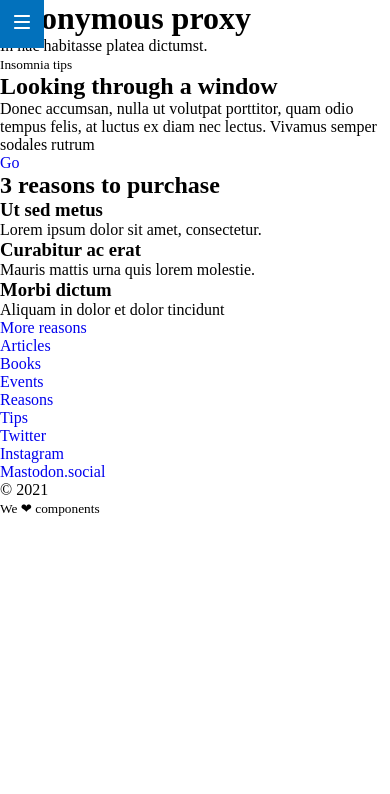
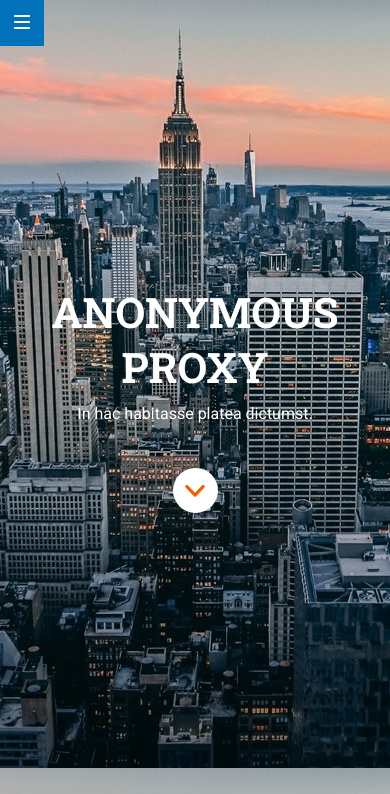
Before and after one commit to Adalab/modulo-1-evaluacion-final-claudiabg-c, a website: page src/html/index.html in a window 390 px wide. Shown: the top 794 px of the page. Drawn offline with nearby package versions, Linux system fonts and the light colour scheme; files that its build step writes are made by us from their sources; files whose address does not match are found by name.

Commit message:
add css header mobile

```diff
--- a/src/html/index.html
+++ b/src/html/index.html
@@ -6,6 +6,10 @@
   <meta name="viewport" content="width=device-width, initial-scale=1" />
   <title>Evaluación módulo 1</title>
   <link rel="stylesheet" href="./assets/css/main.css">
+  <style>
+    @import url('https://fonts.googleapis.com/css2?family=Roboto&family=Roboto+Slab:wght@700&display=swap');
+  </style>
+
 </head>
 
 <body>
--- a/src/html/partials/header.html
+++ b/src/html/partials/header.html
@@ -1,7 +1,10 @@
 <header id="header">
-    <a href="https://adalab.es" class="burger"><img src="./assets/images/ico-menu.svg" alt=""></a>
+    <a href="https://adalab.es" class="burger"><img src="./assets/images/ico-menu.svg" alt="menu buttom"></a>
     <h1 class="headertitle">Anonymous proxy</h1>
     <p class="headertext">In hac habitasse platea dictumst.</p>
-    <a href="./index.html#3reasons" class="scroll">
-    </a>
+    <div class="circle">
+        <div class="scroll"><a href="./index.html#3reasons"><img src="./assets/images/ico-scroll-down.svg"
+                    class="scrollarrow"></a>
+        </div>
+    </div>
 </header>
--- a/src/scss/core/_reset.scss
+++ b/src/scss/core/_reset.scss
@@ -1,6 +1,7 @@
 * {
   margin: 0;
   padding: 0;
+  font-size: 10px;
 }
 
 ul {
--- a/src/scss/layout/_header.scss
+++ b/src/scss/layout/_header.scss
@@ -1,5 +1,56 @@
-.burger {
-  background-color: $brandblue;
-  position: fixed;
-  padding: 15px 14px 15px;
+#header {
+  display: block;
+  background-image: url(../images/cover.jpg);
+  height: 100vh;
+  background-position: center top;
+
+  & .burger {
+    background-color: $brandblue;
+    position: fixed;
+    padding: 1.5rem 1.4rem 1.5rem;
+  }
+
+  & .headertitle {
+    font-size: 4.2rem;
+    text-align: center;
+    line-height: 5.5rem;
+    color: white;
+    text-transform: uppercase;
+    font-family: "Roboto Slab", serif;
+    padding-bottom: 1rem;
+    padding-top: 28.4rem;
+    word-spacing: 100vw;
+  }
+
+  & .headertext {
+    font-family: "Roboto", sans-serif;
+    color: white;
+    font-size: 1.6rem;
+    text-align: center;
+    padding-bottom: 4.5rem;
+  }
+
+  & .circle {
+    display: flex;
+    justify-content: center;
+    align-items: center;
+
+    & .scroll {
+      height: 4.5rem;
+      width: 4.5rem;
+      background-color: white;
+      border-radius: 5rem;
+      display: flex;
+      justify-content: center;
+      align-items: center;
+
+      & .scrollarrow {
+        height: 1.17rem;
+        width: 2rem;
+        padding-top: 1.8rem;
+        padding-bottom: 1.53rem;
+        object-position: center;
+      }
+    }
+  }
 }
```
